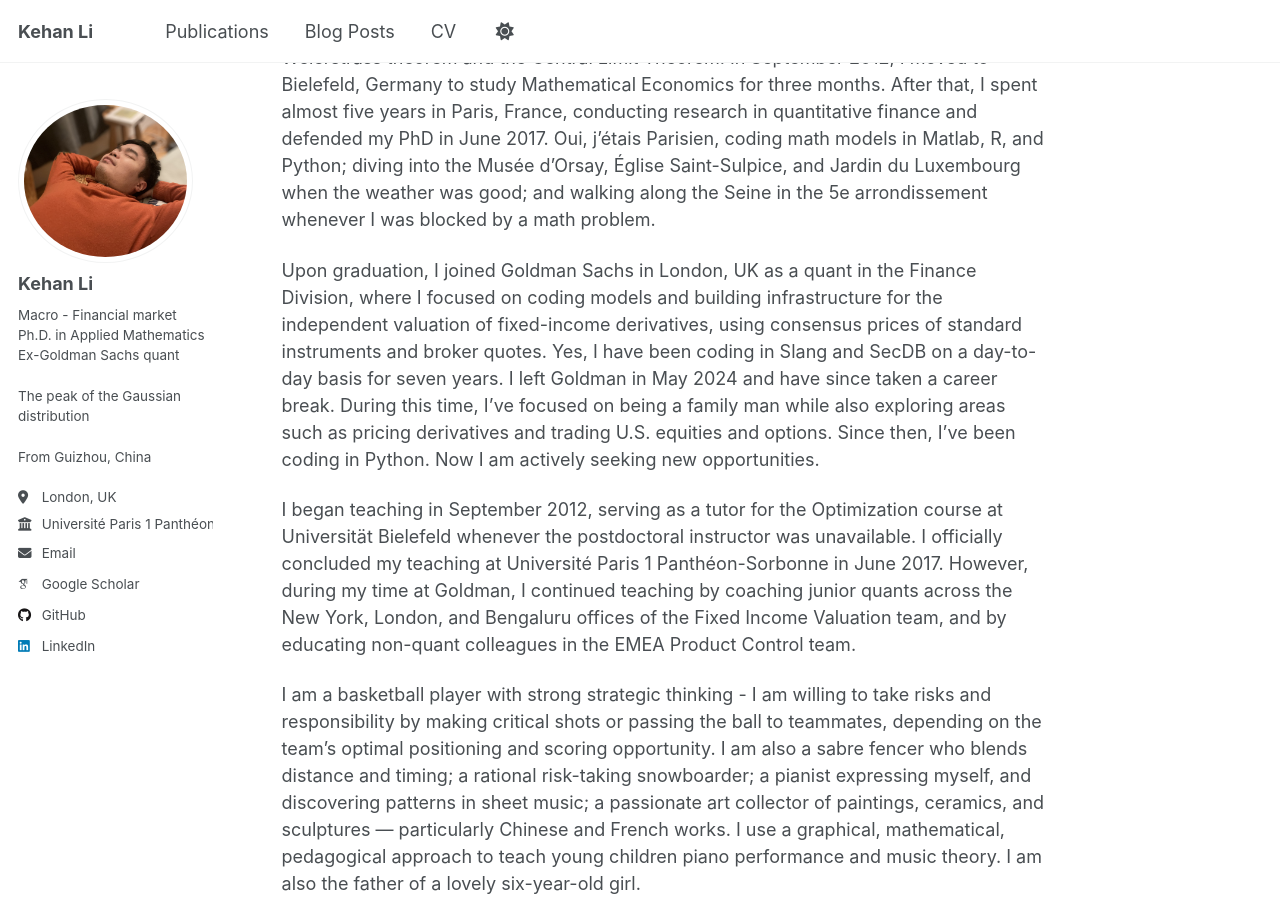
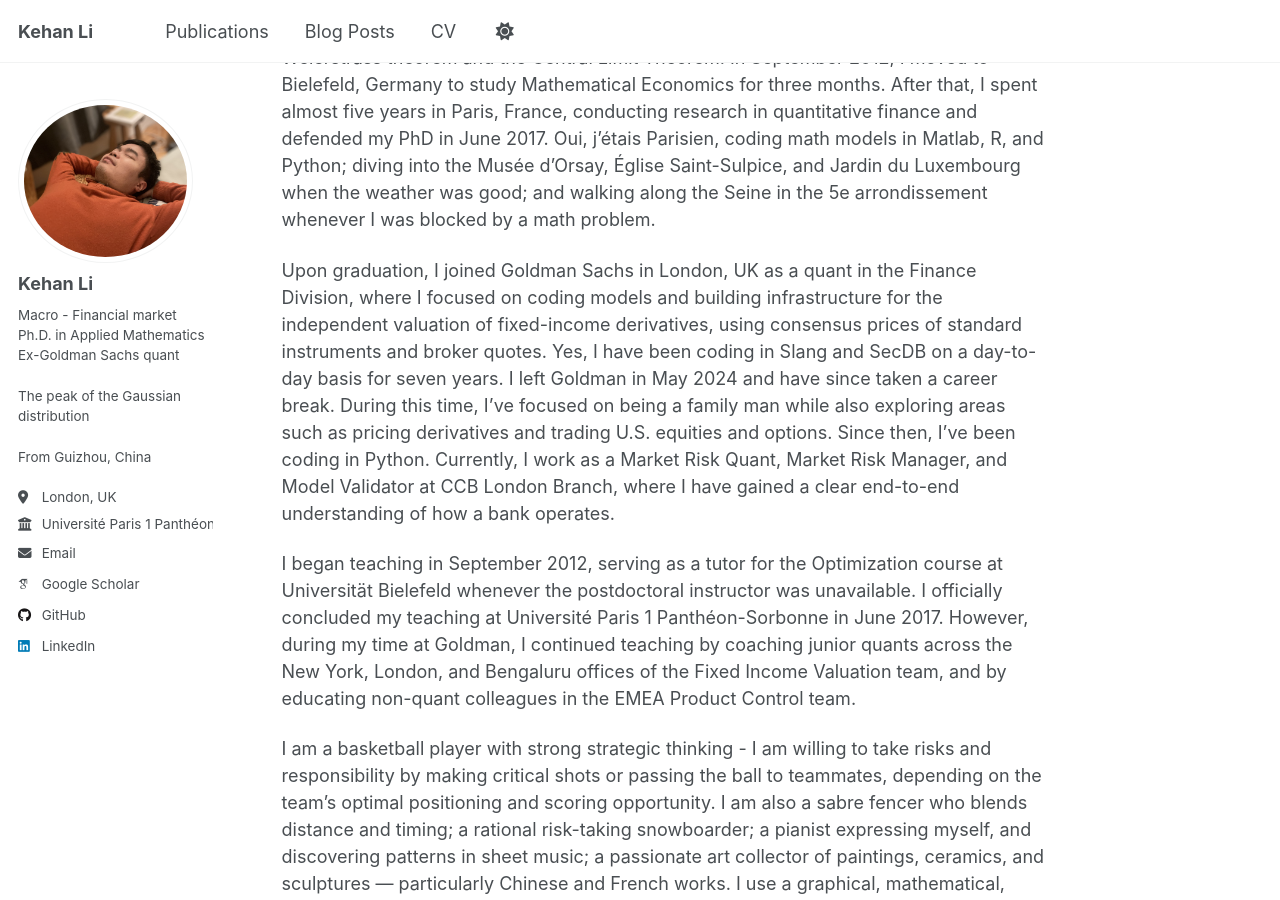
Before and after one commit to KehanLi-1123/KehanLi.github.io, a Jekyll site: the page built from _pages/about.md, in a window 1280 px wide and 900 px high, scrolled down 450 px. Built offline with Jekyll 4.4.1, drawn with Linux system fonts in a browser that asks for light colours; some web fonts are replaced.

Commit message:
Revise professional background and current position
Updated career information and current role at CCB London Branch.

```diff
--- a/_pages/about.md
+++ b/_pages/about.md
@@ -16,7 +16,7 @@ My background and history
 ------
 Currently, I live in London, UK. I was born in Guizhou, China. From 2007 to 2011, I studied Applied Mathematics in Tianjin, China, where I spent much of my time re-proving classical mathematical theorems established over the past three centuries, such as the Bolzano–Weierstrass theorem and the Central Limit Theorem. In September 2012, I moved to Bielefeld, Germany to study Mathematical Economics for three months. After that, I spent almost five years in Paris, France, conducting research in quantitative finance and defended my PhD in June 2017. Oui, j’étais Parisien, coding math models in Matlab, R, and Python; diving into the Musée d’Orsay, Église Saint-Sulpice, and Jardin du Luxembourg when the weather was good; and walking along the Seine in the 5e arrondissement whenever I was blocked by a math problem.
 
-Upon graduation, I joined Goldman Sachs in London, UK as a quant in the Finance Division, where I focused on coding models and building infrastructure for the independent valuation of fixed-income derivatives, using consensus prices of standard instruments and broker quotes. Yes, I have been coding in Slang and SecDB on a day-to-day basis for seven years. I left Goldman in May 2024 and have since taken a career break. During this time, I’ve focused on being a family man while also exploring areas such as pricing derivatives and trading U.S. equities and options. Since then, I’ve been coding in Python. Now I am actively seeking new opportunities.
+Upon graduation, I joined Goldman Sachs in London, UK as a quant in the Finance Division, where I focused on coding models and building infrastructure for the independent valuation of fixed-income derivatives, using consensus prices of standard instruments and broker quotes. Yes, I have been coding in Slang and SecDB on a day-to-day basis for seven years. I left Goldman in May 2024 and have since taken a career break. During this time, I’ve focused on being a family man while also exploring areas such as pricing derivatives and trading U.S. equities and options. Since then, I’ve been coding in Python. Currently, I work as a Market Risk Quant, Market Risk Manager, and Model Validator at CCB London Branch, where I have gained a clear end-to-end understanding of how a bank operates.
 
 I began teaching in September 2012, serving as a tutor for the Optimization course at Universität Bielefeld whenever the postdoctoral instructor was unavailable. I officially concluded my teaching at  Université Paris 1 Panthéon-Sorbonne in June 2017. However, during my time at Goldman, I continued teaching by coaching junior quants across the New York, London, and Bengaluru offices of the Fixed Income Valuation team, and by educating non-quant colleagues in the EMEA Product Control team.
 
```
